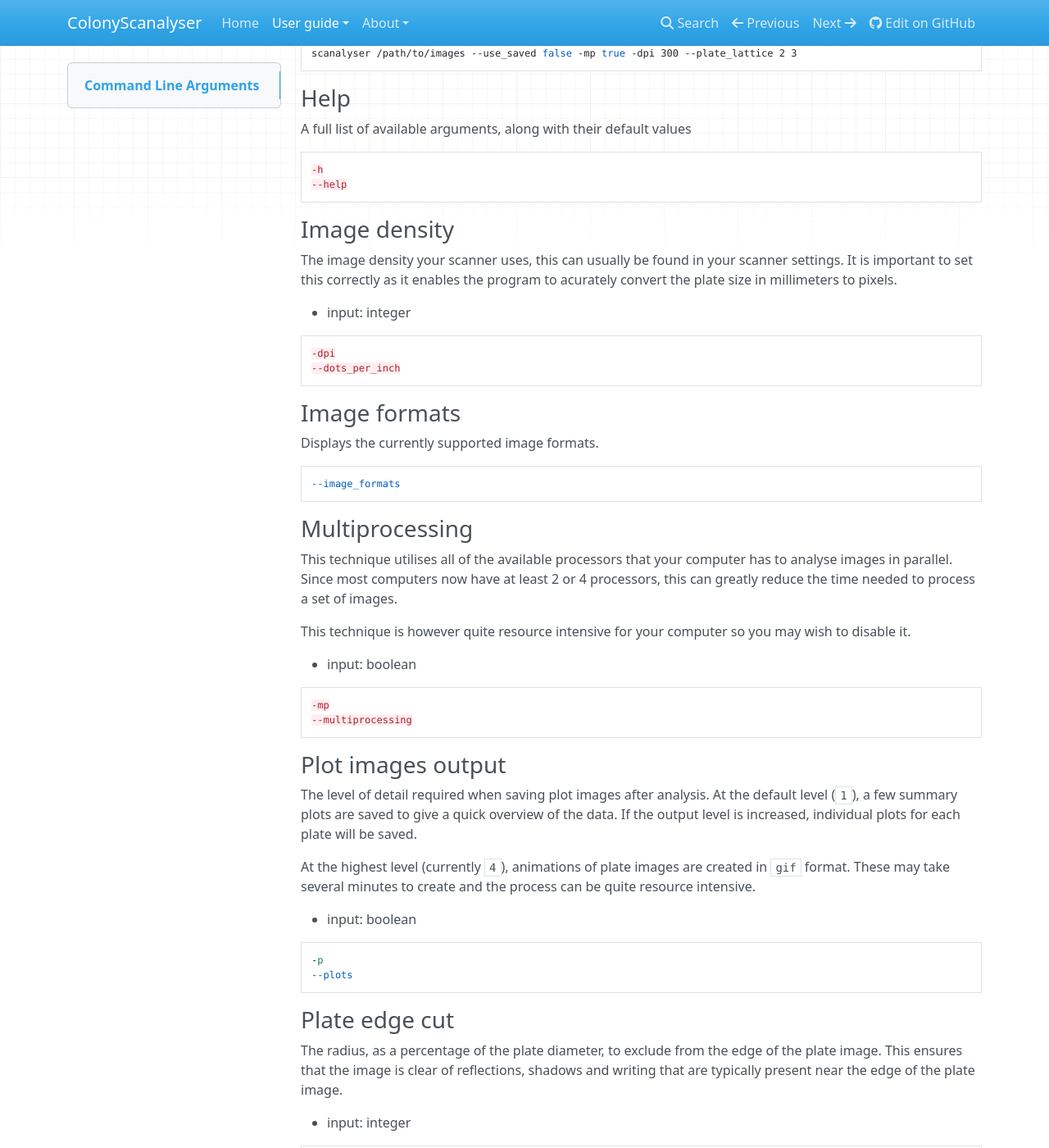
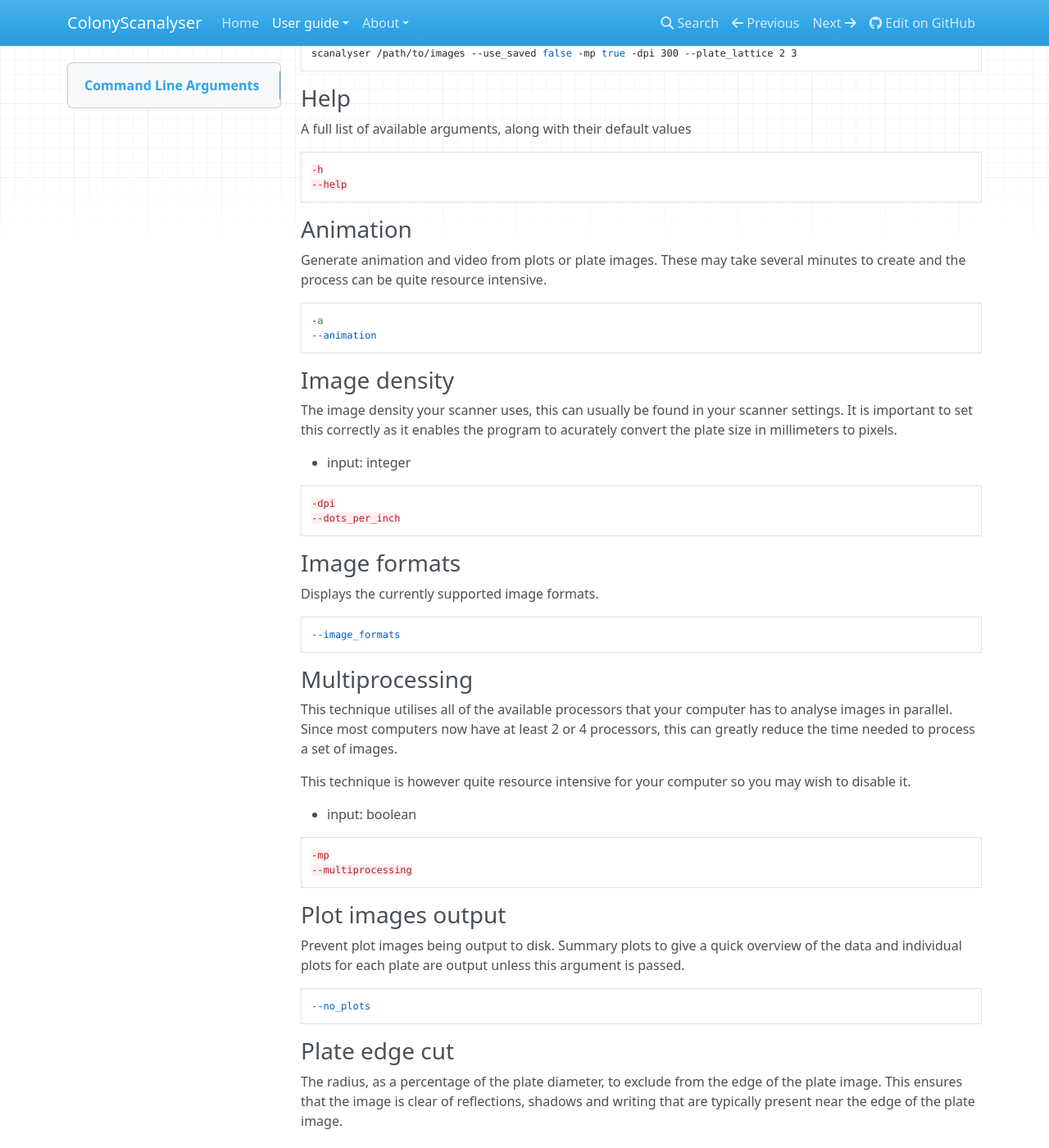
Before and after one commit to Erik-White/ColonyScanalyser, an MkDocs documentation site: the page built from docs/command_line_arguments.md, in a window 1280 px wide and 1400 px high, scrolled down 343 px. Shown: the whole window at 82% size. Built offline with MkDocs 1.6.1, drawn with Linux system fonts in a browser that asks for light colours; nearby versions of some CDN libraries.

Commit message:
Replace plots CLA with no_plots and animation

````diff
--- a/docs/command_line_arguments.md
+++ b/docs/command_line_arguments.md
@@ -14,6 +14,13 @@
 ```
 -h
 --help
+```
+### Animation
+Generate animation and video from plots or plate images. These may take several minutes to create and the process can be quite resource intensive.
+
+```
+-a
+--animation
 ```
 ### Image density
 The image density your scanner uses, this can usually be found in your scanner settings. It is important to set this correctly as it enables the program to acurately convert the plate size in millimeters to pixels.
@@ -40,14 +47,10 @@
 --multiprocessing
 ```
 ### Plot images output
-The level of detail required when saving plot images after analysis. At the default level (`1`), a few summary plots are saved to give a quick overview of the data. If the output level is increased, individual plots for each plate will be saved.
+Prevent plot images being output to disk. Summary plots to give a quick overview of the data and individual plots for each plate are output unless this argument is passed.
 
-At the highest level (currently `4`), animations of plate images are created in `gif` format. These may take several minutes to create and the process can be quite resource intensive.
-
-- input: boolean
 ```
--p
---plots
+--no_plots
 ```
 ### Plate edge cut
 The radius, as a percentage of the plate diameter, to exclude from the edge of the plate image. This ensures that the image is clear of reflections, shadows and writing that are typically present near the edge of the plate image.
````
Also changed, not shown: 2 other files.
